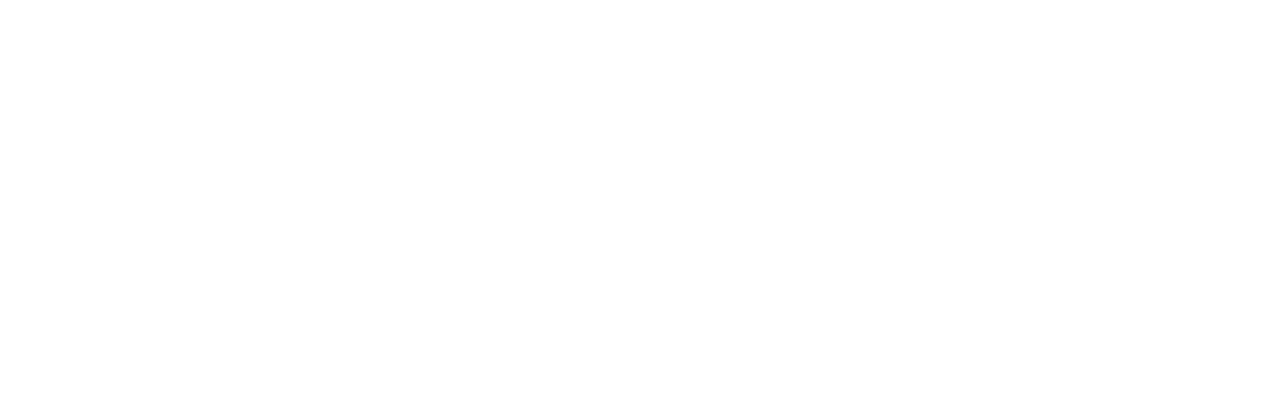
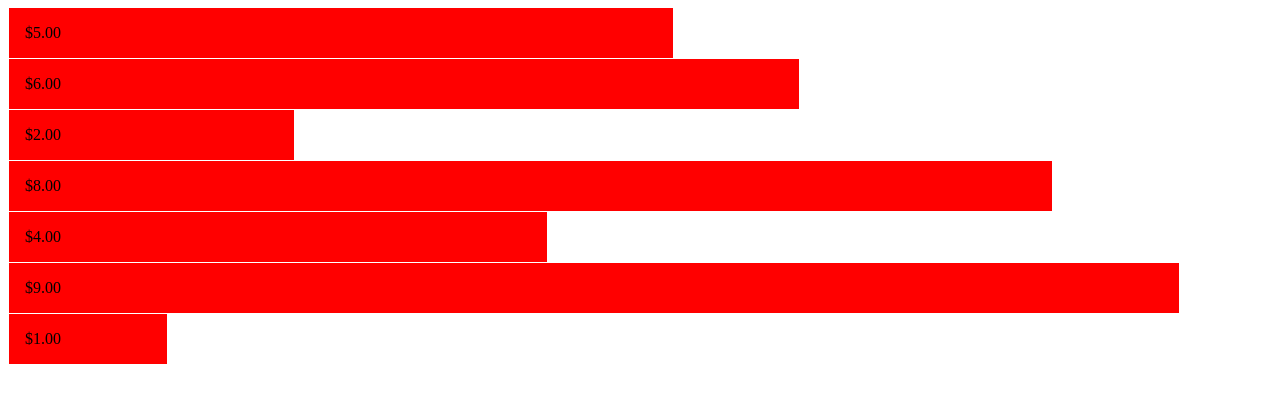
Before and after one commit to chrismlee26/d3-tutorials, a plain HTML site: page index.html in a window 1280 px wide. Drawn offline with nearby package versions, Linux system fonts and the light colour scheme.

Commit message:
Style data to show percentage bars

```diff
--- a/index.html
+++ b/index.html
@@ -13,8 +13,13 @@
       .selectAll('div') // selectAll() the elements you want to work with
       .data([5,6,2,8,4,9,1]) // define your data within an array
       .enter() //enter() your data to loop over
-      .append('div') //append() elements to the DOM for each piece of data
-      // .text((d) =>(d)
+      .append('div') //append() new div elements to the DOM for each piece of data
+      .text((d) => `$${d.toFixed(2)}`)
+
+      .style('padding', '1em')
+      .style('background-color', 'red')
+      .style('margin', '1px')
+      .style('width', (d) => `${d / 10 * 100}%`) // set width of each div to a percentage of the data
   </script>
 </body>
 </html>
```
